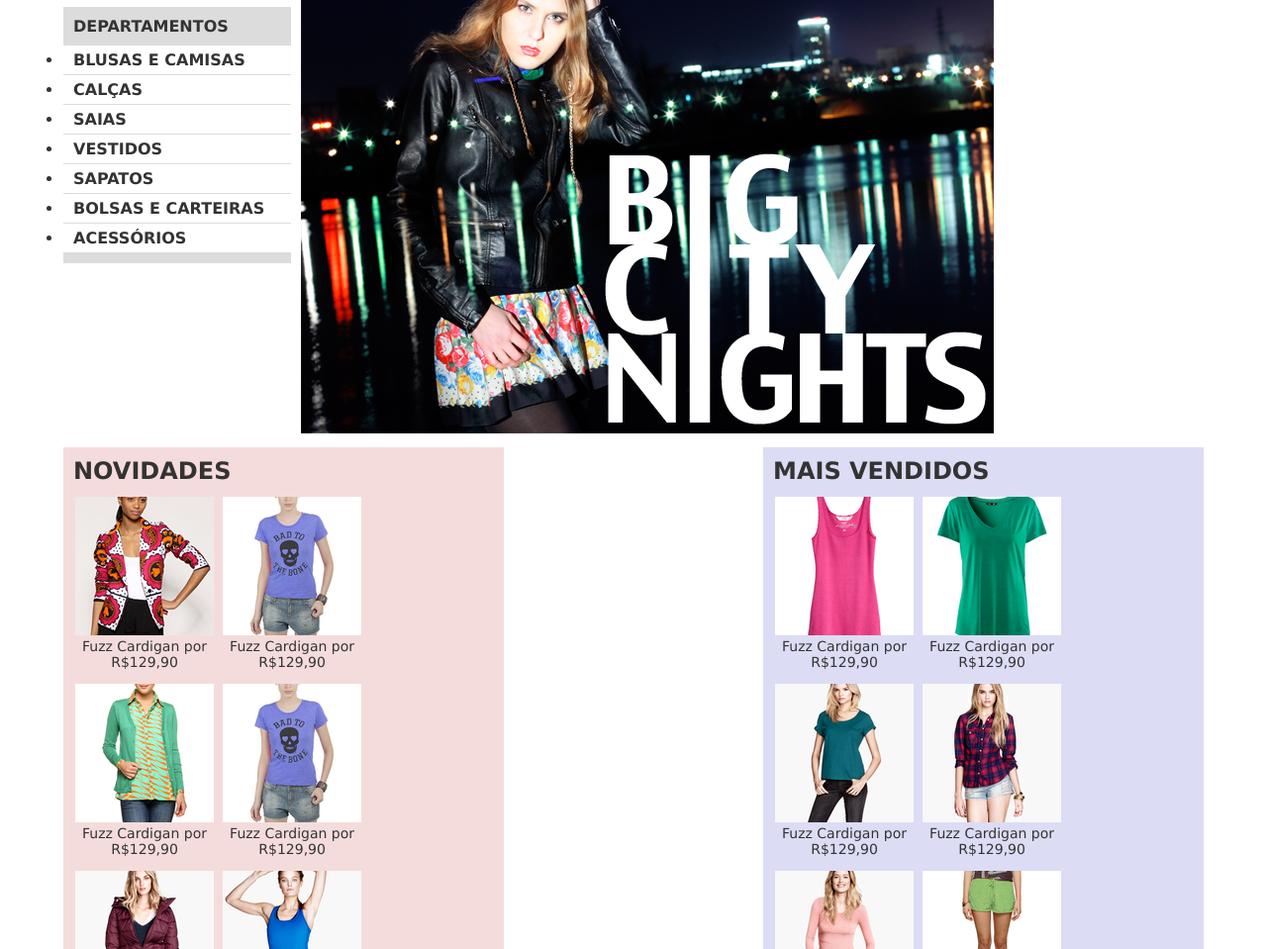
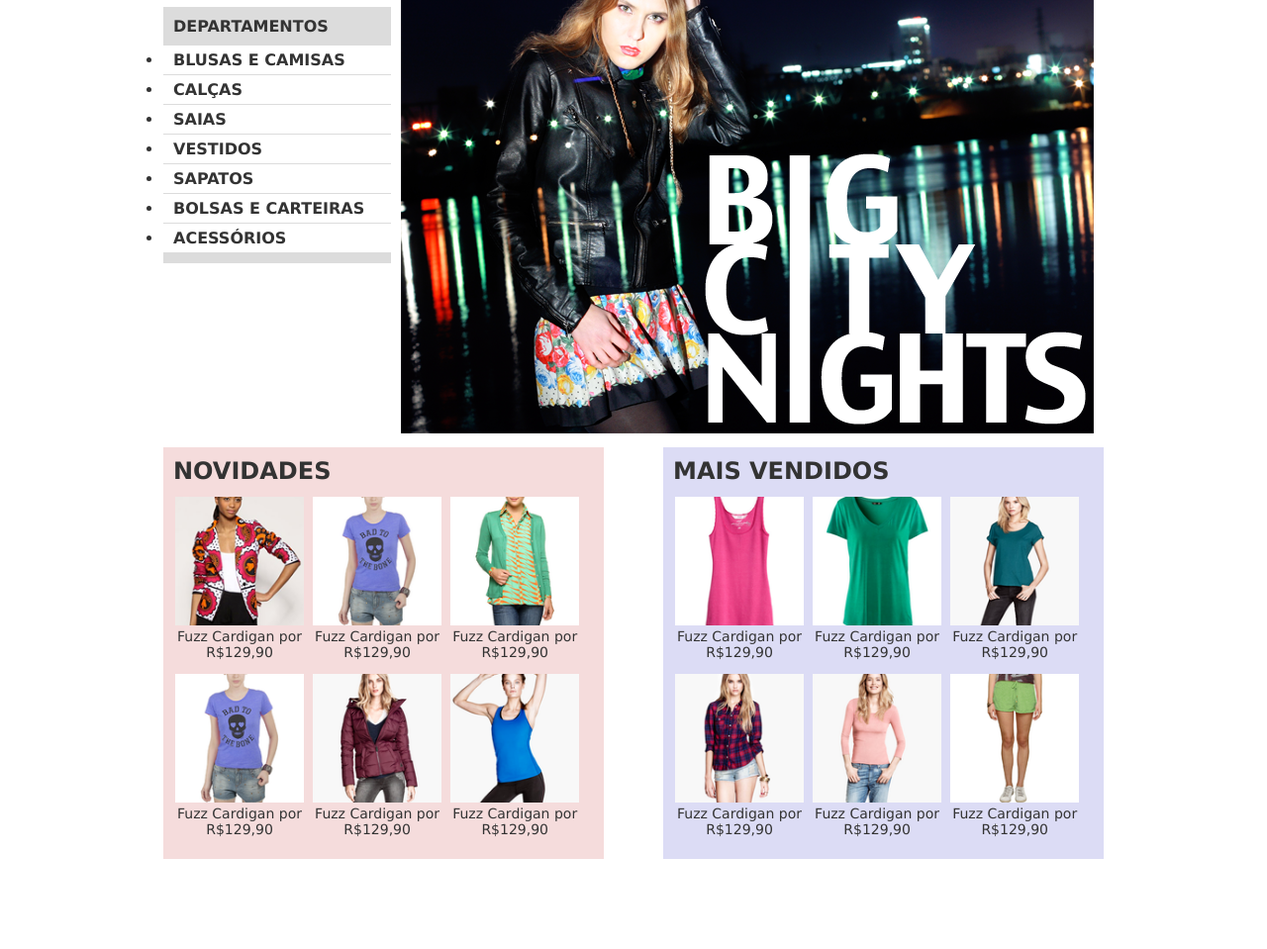
Before and after one commit to Marcelo-delducca/labs_front, a plain HTML site: page index.html in a window 1280 px wide. Shown: the part 141-1100 px from the top of the page at 99% size. After the commit the page ends 1019 px from the top, so only its background shows below. Drawn offline with Linux system fonts and the light colour scheme.

Commit message:
LAB07a_correções

```diff
--- a/style.css
+++ b/style.css
@@ -3,6 +3,9 @@
     --cor-menu: #036;
     --cor-menu-lateral: #dcdcdc;
     --cor-menu-lateral-itens: white;
+    --cor-painel-novidades: #f5dcdc;
+    --cor-panel-mais-vendidos: #dcdcf5;
+
 }
 
 .sacola {
@@ -44,7 +47,7 @@ body {
 
 .container {
     margin: 0 auto;
-    width: 90%;
+    width: 950px;
 }
 
 header {
@@ -124,17 +127,17 @@ header {
 }
 
 .novidades {
-    background-color: #f5dcdc;
+    background-color: var(--cor-painel-novidades);
 }
 
 .mais-vendidos {
-    background-color: #dcdcf5;
+    background-color: var(--cor-panel-mais-vendidos);
 }
 
 .painel li {
     display: inline-block;
     vertical-align: top;
-    width: 140px;
+    width: 130px;
     margin: 2px;
     padding-bottom: 10px;
 }
```
